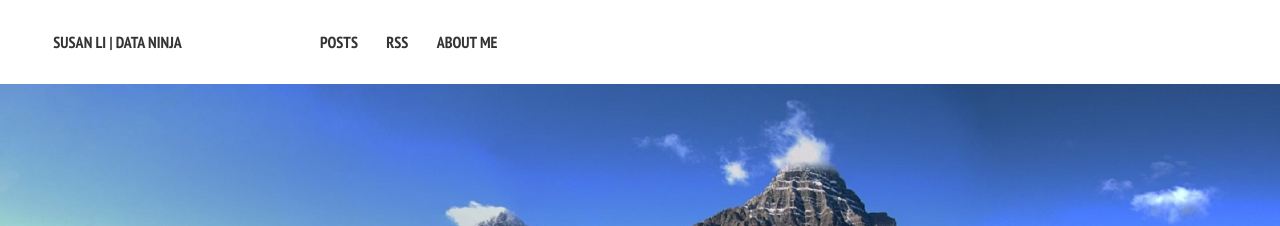
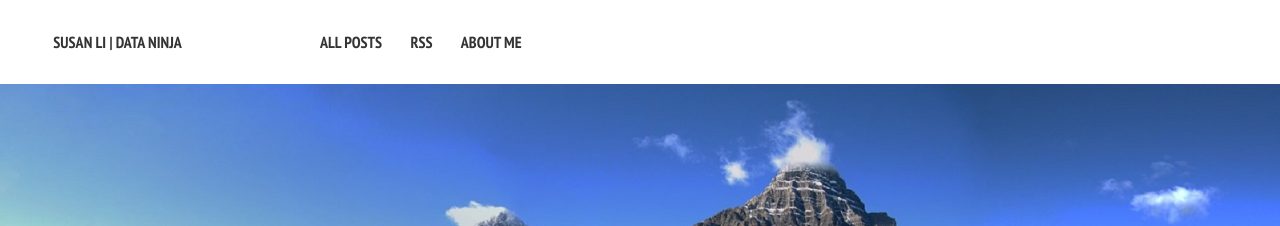
Before and after one commit to susanli2016/susanli2016.github.io, a Jekyll site: the page built from index.md, in a window 1280 px wide. Shown: the top 226 px of the page. Built offline with Jekyll 4.4.1, drawn with Linux system fonts in a browser that asks for light colours; nearby versions of some CDN libraries; library files that are not in the unit come from our copies.

Commit message:
last commit

```diff
--- a/_data/navigation.yml
+++ b/_data/navigation.yml
@@ -1,6 +1,6 @@
 # Site navigation links
 
-- title: Posts
+- title: All Posts
   url: /posts/
 
 - title: RSS
```
